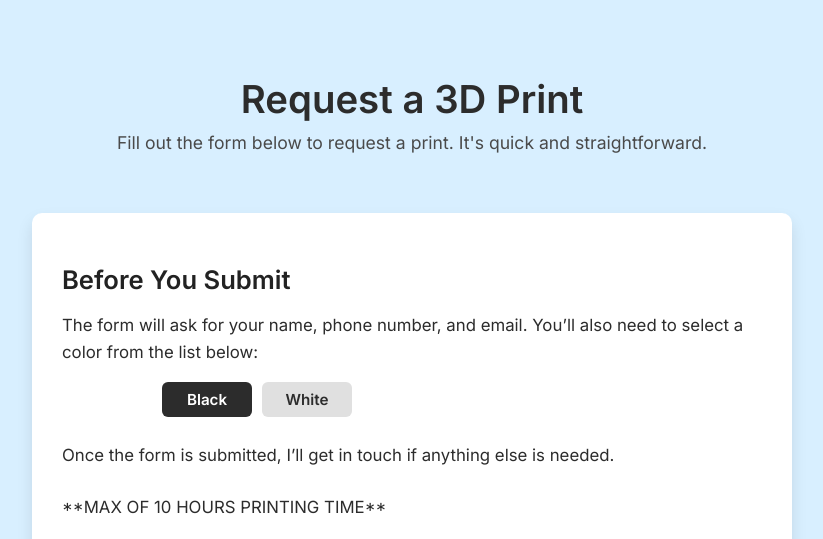
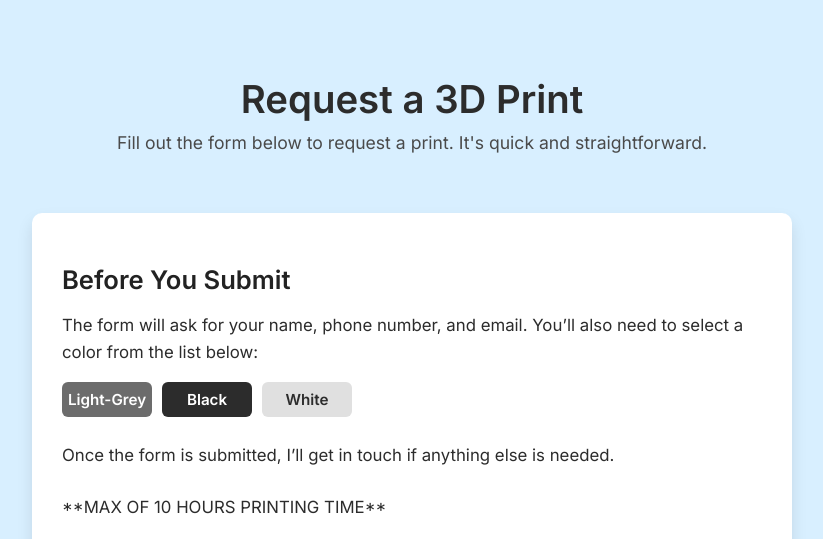
Before and after one commit to tifaw/tifaw.github.io, a plain HTML site: page index.html in a window 1280 px wide. Shown: the top 539 px of the page, without its empty margins (228-1051 px from the left). Drawn offline with Linux system fonts and the light colour scheme.

Commit message:
Update index.html

```diff
--- a/index.html
+++ b/index.html
@@ -71,7 +71,7 @@
       color: white;
       font-size: 0.95em;
     }
-
+    .gray { background-color: #6c6c6c; }
     .blue { background-color: #2196f3; }
     .red { background-color: #e53935; }
     .black { background-color: #2c2c2c; }
```
